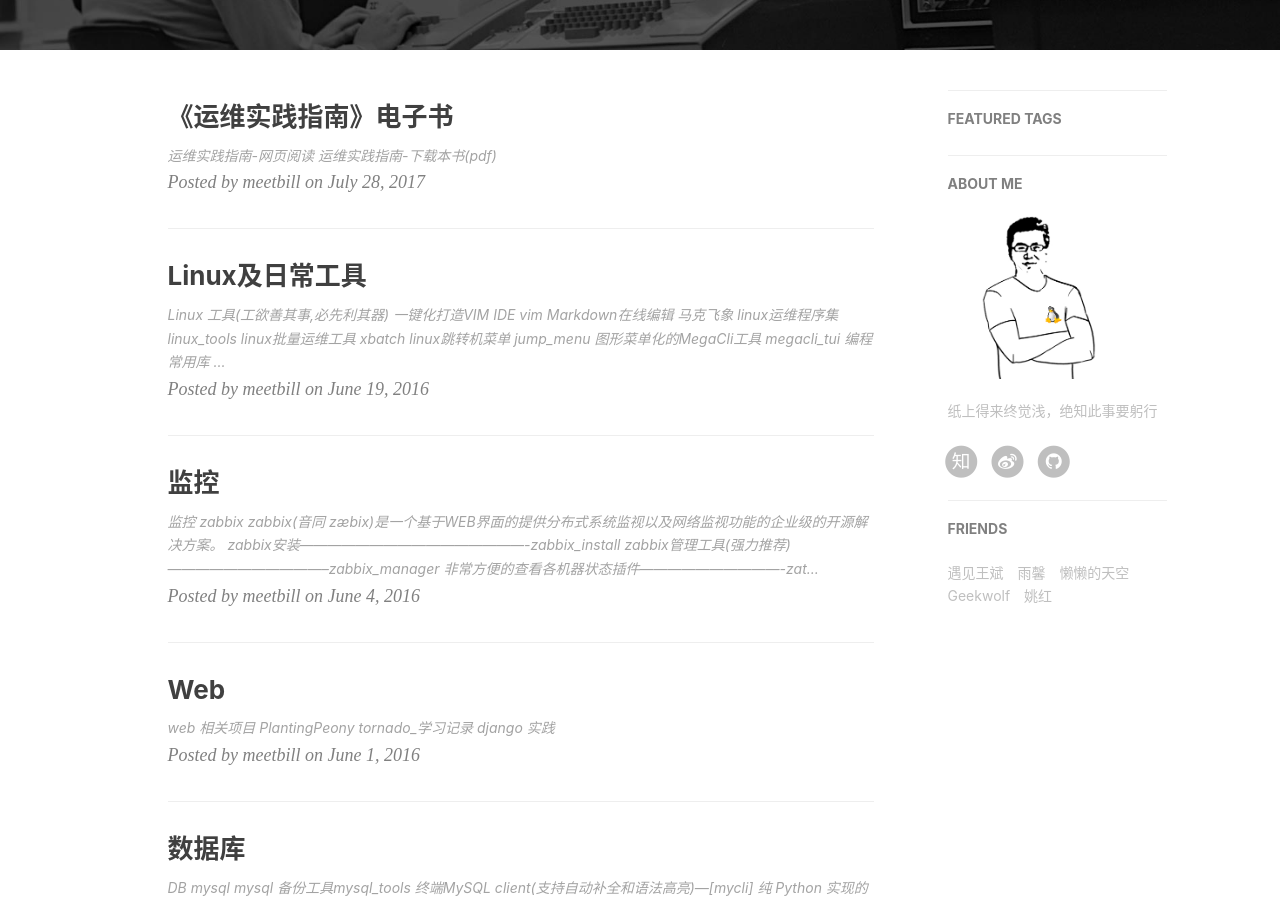
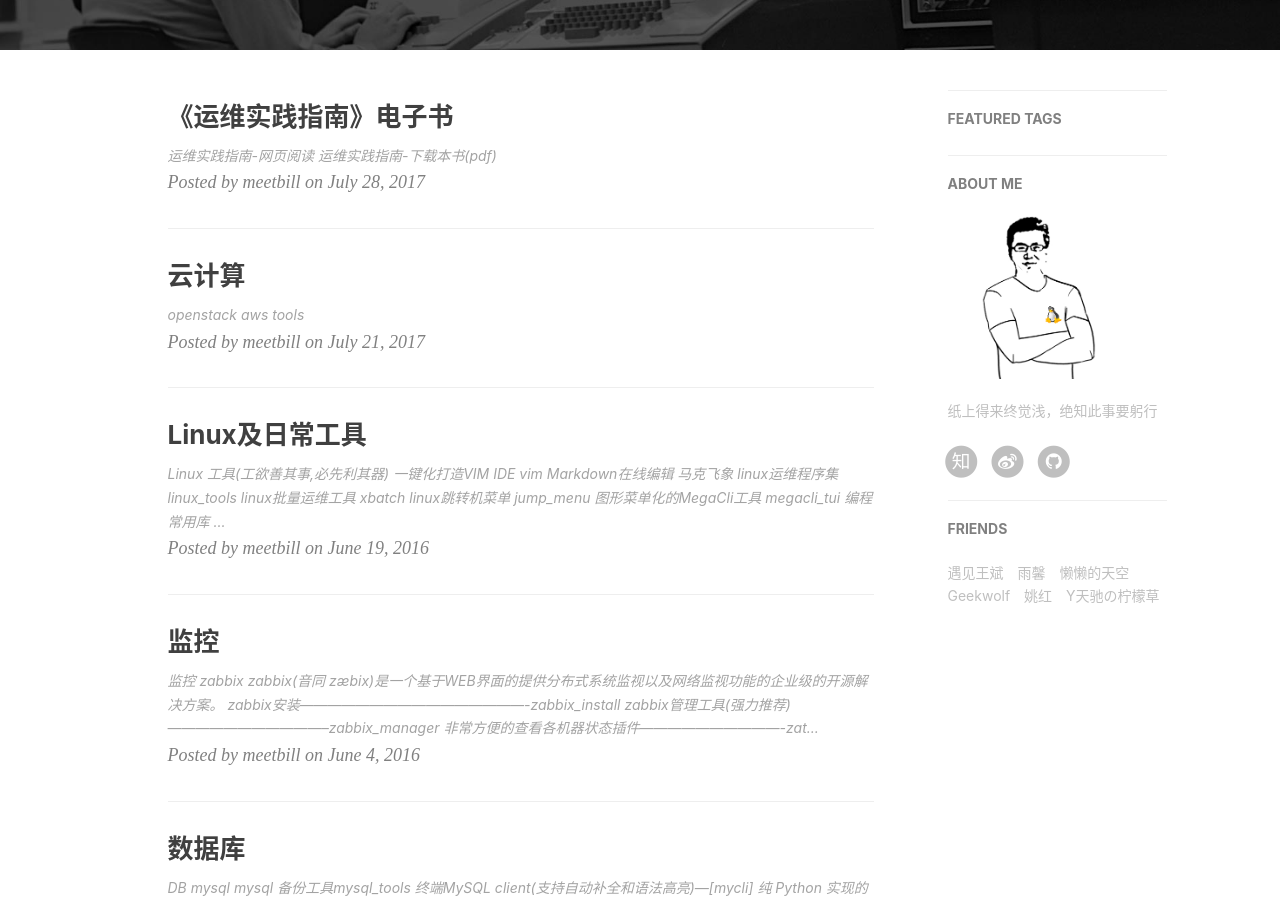
Before and after one commit to meetbill/meetbill.github.io, a Jekyll site: the page built from index.html, in a window 1280 px wide and 900 px high, scrolled down 368 px. Built offline with Jekyll 4.4.1, drawn with Linux system fonts in a browser that asks for light colours; nearby versions of some CDN libraries; the list of posts is cut into pages by our own code; comment, search, counter and statistics services are not loaded.

Commit message:
update:link

```diff
--- a/_config.yml
+++ b/_config.yml
@@ -100,5 +100,9 @@ friends: [
     {
         title: "姚红",
         href: "http://www.cnblogs.com/yaohong/"
+    },
+    {
+        title: "Y天驰の柠檬草",
+        href: "http://www.cnblogs.com/ytc6/"
     }
 ]
--- a/_posts/2016-06-01-web.md
+++ /dev/null
@@ -1,16 +0,0 @@
----
-layout: post
-title: Web
-date:   2016-06-01 22:36:00
-author:     "meetbill"
-categories: posts
-tags:
-    - django
-    - tornado
----
-
-## web 相关项目
-
-> * [PlantingPeony](https://github.com/BillWang139967/PlantingPeony)
-> * [tornado_学习记录](http://blog.chinaunix.net/uid/29555318/sid-209579-list-1.html)
-> * [django 实践](https://github.com/BillWang139967/watchmen.git)
```
Also changed, not shown: _posts/2017-07-21-cloud.md (added, +13 -0 lines).
